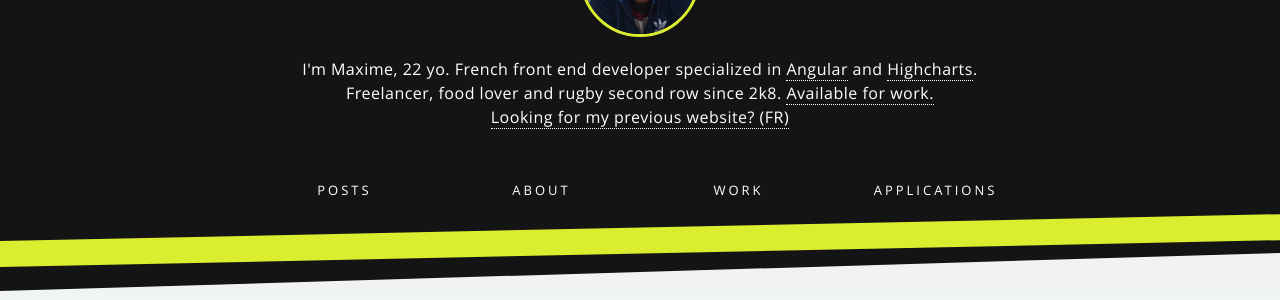
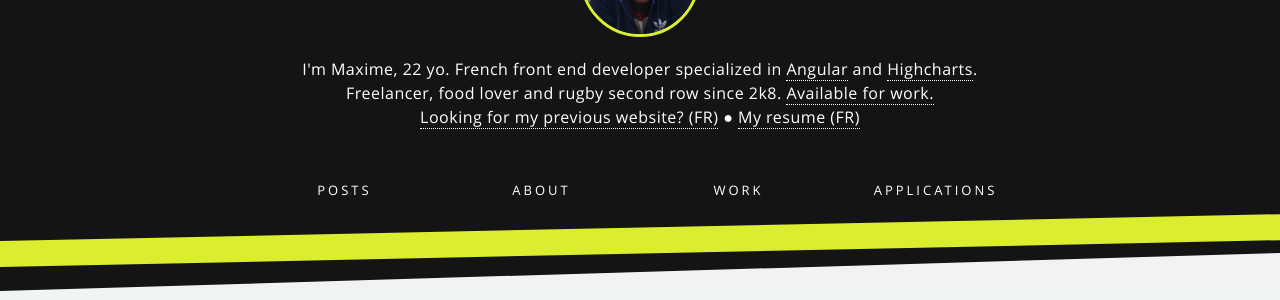
Before and after one commit to maximelafarie/maximelafarie.github.io, a Jekyll site: the page built from index.html, in a window 1280 px wide. Shown: the part 131-431 px from the top of the page. Built offline with Jekyll 4.4.1, drawn with Linux system fonts in a browser that asks for light colours; the list of posts is cut into pages by our own code; comment, search, counter and statistics services are not loaded.

Commit message:
Add resume and link to it in bio

```diff
--- a/_includes/header.html
+++ b/_includes/header.html
@@ -13,6 +13,8 @@
                 Freelancer, food lover and rugby second row since 2k8. <a
                     href="//www.linkedin.com/in/maximelafarie">Available for work.</a><br>
                 <a href="//old.maximelafarie.com/">Looking for my previous website? (FR)</a>
+                <span>&#x25cf;</span>
+                <a href="{{ site.baseurl }}/static/cv_maxime_lafarie.pdf" target="_blank">My resume (FR)</a>
             </p>
             <a href="https://twitter.com/MAADM4X" class="twitter-follow-button" data-show-count="true"></a>
             <script>!function (d, s, id) {
```
Also changed, not shown: 1 other file.
